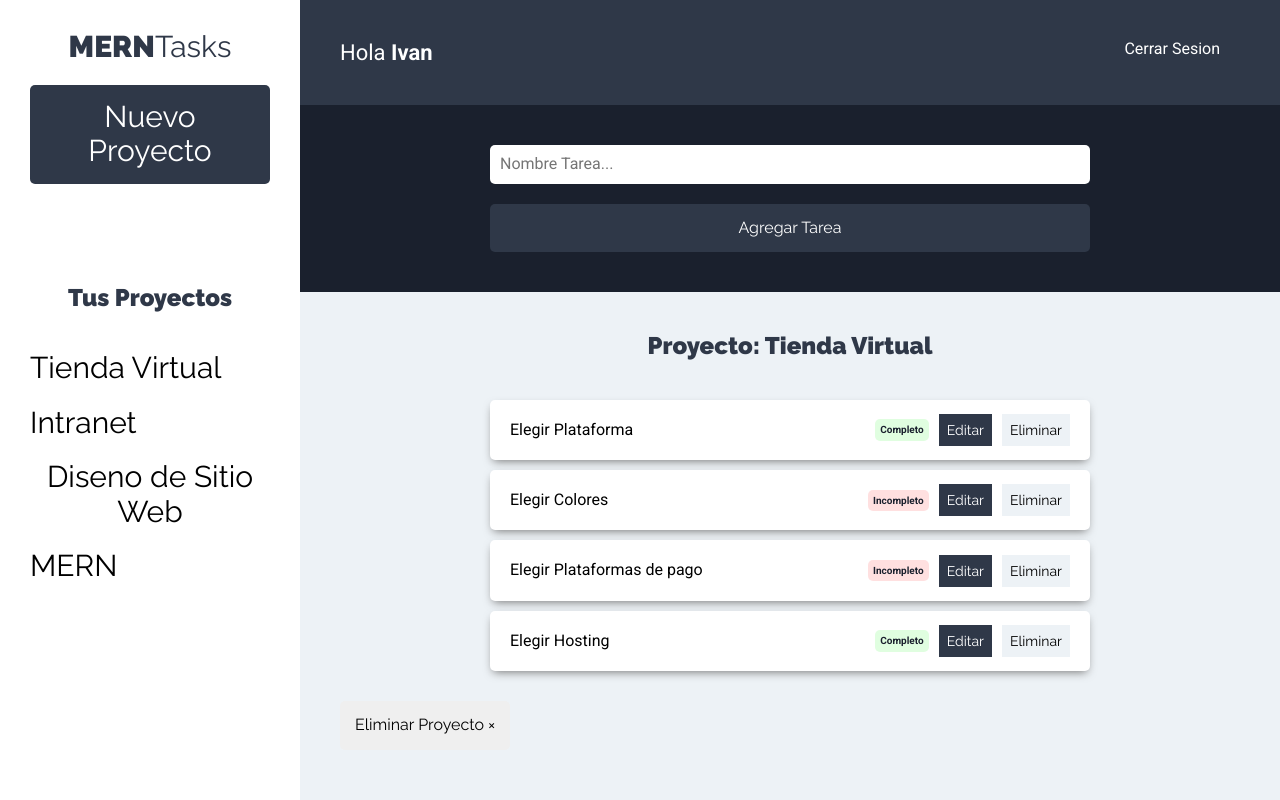
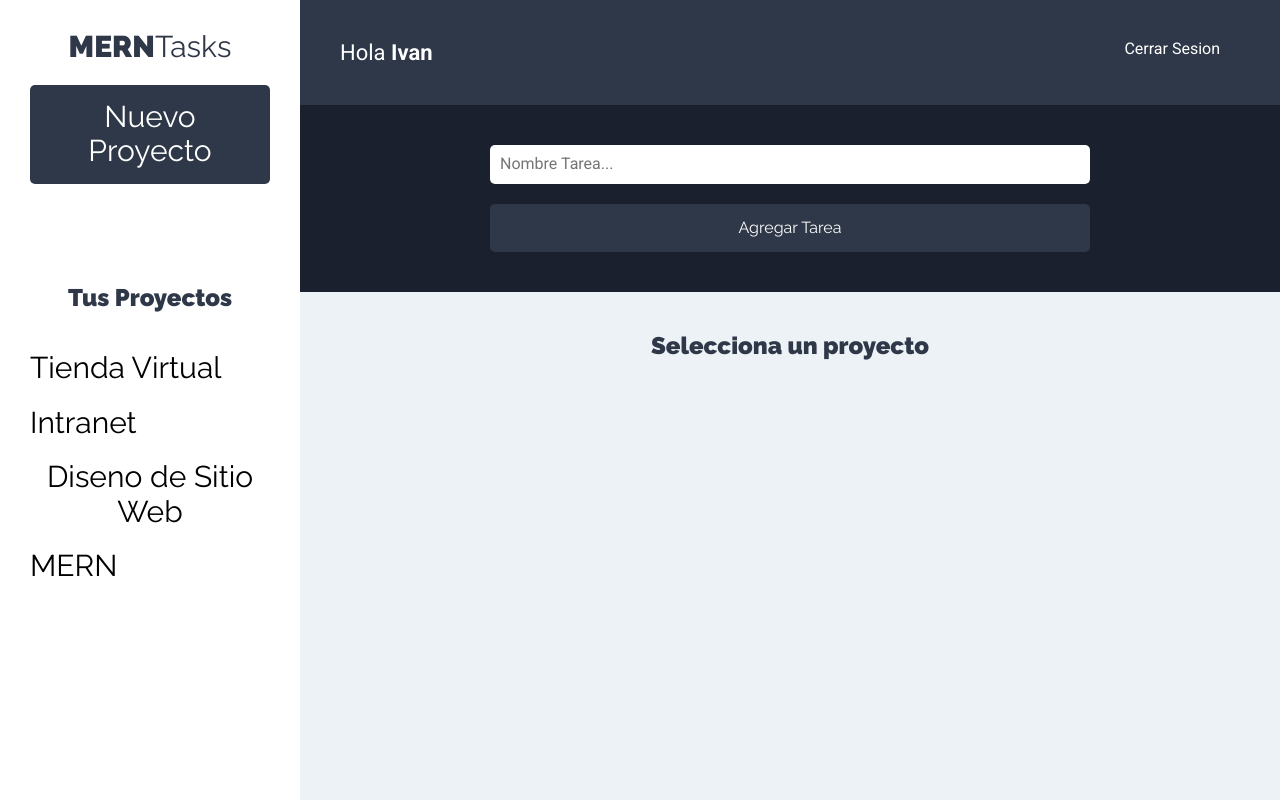
Before and after one commit to maerd19/react-tasks, a React (Create React App) app in the folder cliente/: page /proyectos in a window 1280 px wide. Built offline with nearby package versions, Linux system fonts and the light colour scheme.

Commit message:
Mostrando el nombre del proyecto

```diff
--- a/cliente/src/components/tareas/ListadoTareas.jsx
+++ b/cliente/src/components/tareas/ListadoTareas.jsx
@@ -1,7 +1,17 @@
-import React from "react";
+import React, { useContext } from "react";
 import Tarea from "./Tarea";
 
+import proyectoContext from "./../../context/proyectos/proyectoContext";
+
 const ListadoTareas = () => {
+  const { proyecto } = useContext(proyectoContext);
+
+  // Si no hay proyecto seleccionado
+  if (!proyecto) return <h2>Selecciona un proyecto</h2>;
+
+  // Destructuring para extraer el proyecto actual
+  const [proyectoActual] = proyecto;
+
   const tareasProyecto = [
     { nombre: "Elegir Plataforma", estado: true },
     { nombre: "Elegir Colores", estado: false },
@@ -10,7 +20,7 @@
   ];
   return (
     <>
-      <h2>Proyecto: Tienda Virtual</h2>
+      <h2>Proyecto: {proyectoActual.nombre}</h2>
 
       <ul className="listado-tareas">
         {tareasProyecto.length === 0 ? (
```
